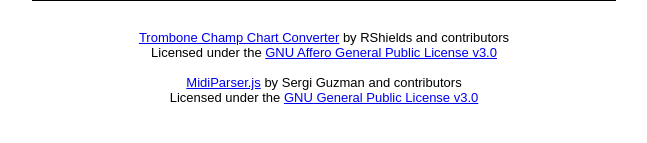
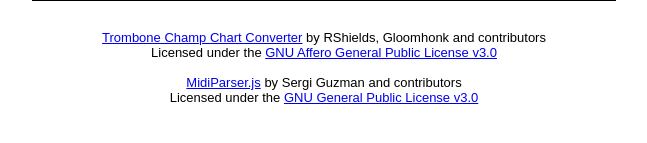
Before and after one commit to TC-Chart-Converter/TC-Chart-Converter.github.io, a plain HTML site: page index.html in a window 1280 px wide. Shown: the part 7220-7363 px from the top of the page, without its empty margins (316-963 px from the left). Drawn offline with Linux system fonts and the light colour scheme.

Commit message:
Adding name to contributors

```diff
--- a/index.html
+++ b/index.html
@@ -378,7 +378,7 @@
   </div>
   <div class="footer">
     <p>
-      <a href="https://github.com/TC-Chart-Converter/TC-Chart-Converter.github.io/">Trombone Champ Chart Converter</a> by RShields and contributors<br>
+      <a href="https://github.com/TC-Chart-Converter/TC-Chart-Converter.github.io/">Trombone Champ Chart Converter</a> by RShields, Gloomhonk and contributors<br>
       Licensed under the <a href="https://github.com/TC-Chart-Converter/TC-Chart-Converter.github.io/blob/main/LICENSE">GNU Affero General Public License v3.0</a><br>
       <br>
       <a href="https://github.com/colxi/midi-parser-js">MidiParser.js</a> by Sergi Guzman and contributors<br>
```
